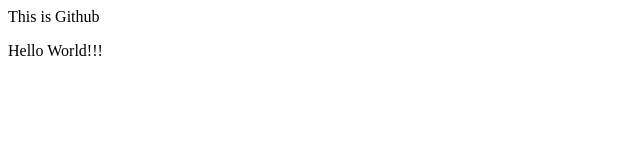
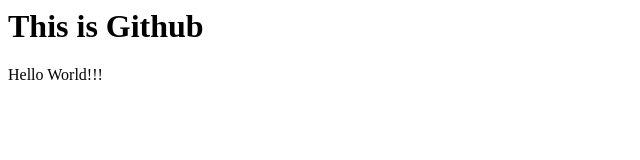
Before and after one commit to jeyca28/it101_Sangil, a plain HTML site: page index.html in a window 1280 px wide. Shown: the whole page, without its empty margins (0-640 px from the left). Drawn offline with Linux system fonts and the light colour scheme.

Commit message:
Update index.html

```diff
--- a/index.html
+++ b/index.html
@@ -1,6 +1,6 @@
 <html>
   <head>
-    <hi>This is Github</hi>
+    <h1>This is Github</h1>
   </head>
   <body>
     <p>Hello World!!!</p>
```
